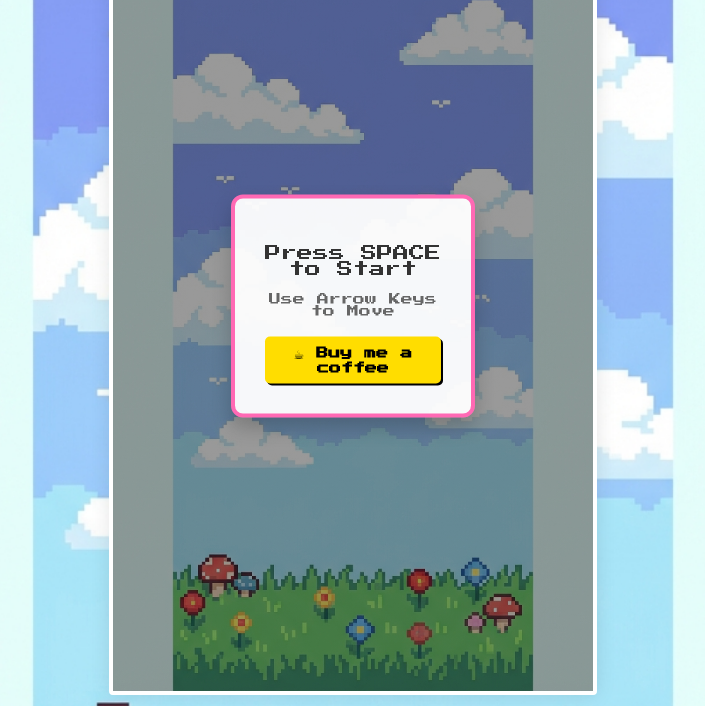
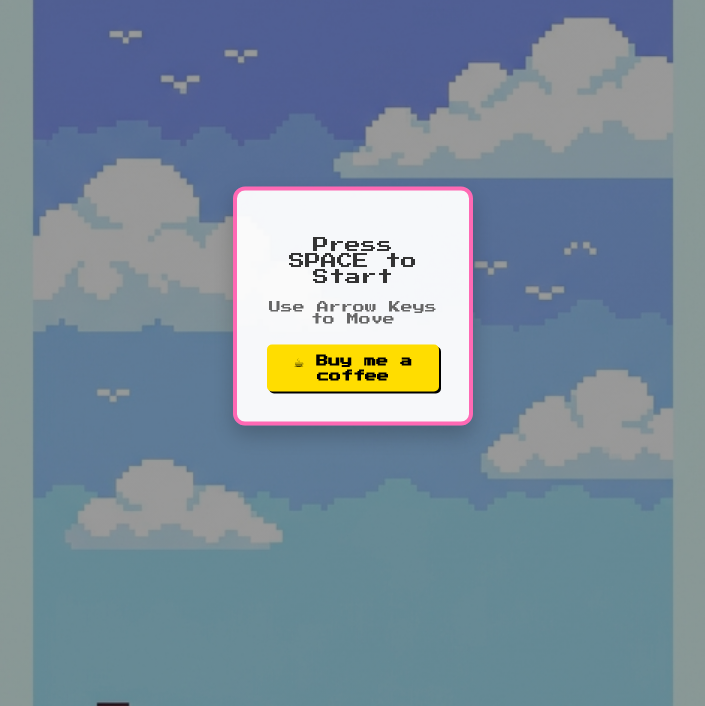
Before and after one commit to pm430/bunny-hop, a plain HTML site: page index.html in a window 1280 px wide. Shown: the part 94-800 px from the top of the page, without its empty margins (287-992 px from the left). Drawn offline with Linux system fonts and the light colour scheme.

Commit message:
v1.15: Seamless background (global dark overlay, transparent canvas)

```diff
--- a/style.css
+++ b/style.css
@@ -1,6 +1,8 @@
 body {
     background-color: #87ceeb;
-    background-image: url('background.png');
+    background-image:
+        linear-gradient(rgba(0, 0, 0, 0.4), rgba(0, 0, 0, 0.4)),
+        url('background.png');
     background-size: cover;
     background-position: center;
     background-repeat: no-repeat;
@@ -30,17 +32,13 @@ h1 {
 }
 
 canvas {
-    /* Pixel Art Background with Dark Overlay for Strong Contrast */
-    background-image:
-        linear-gradient(rgba(0, 0, 0, 0.4), rgba(0, 0, 0, 0.4)),
-        url('background.png');
-    background-size: cover;
-    background-position: center;
-    background-repeat: no-repeat;
+    /* Transparent Canvas for Seamless Look */
+    background: transparent;
 
-    border: 4px solid #fff;
-    box-shadow: 0 0 20px rgba(0, 0, 0, 0.1);
-    border-radius: 4px;
+    /* Remove border and shadow */
+    border: none;
+    box-shadow: none;
+
     image-rendering: pixelated;
     width: 100%;
     max-width: 480px;
```
